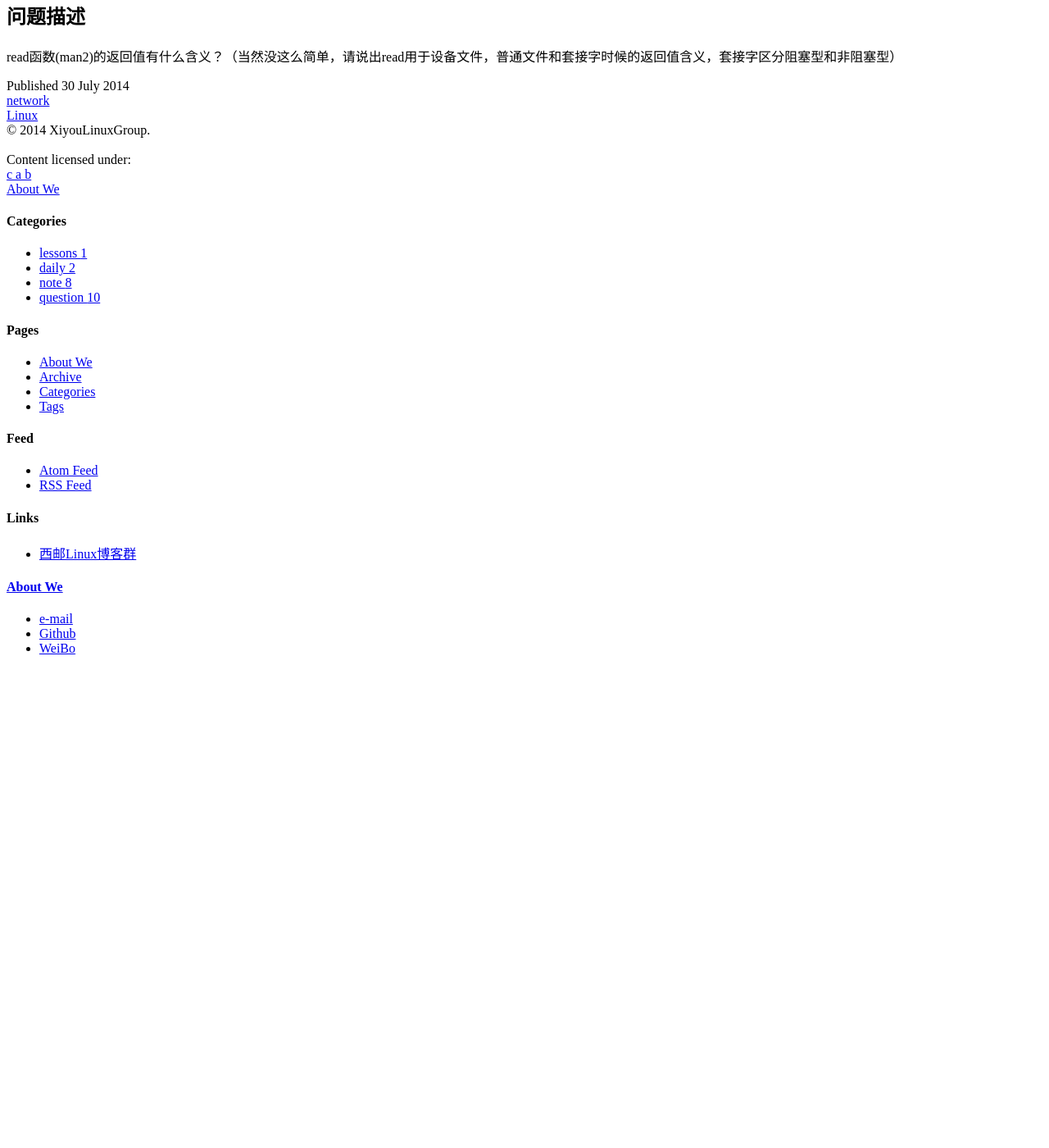
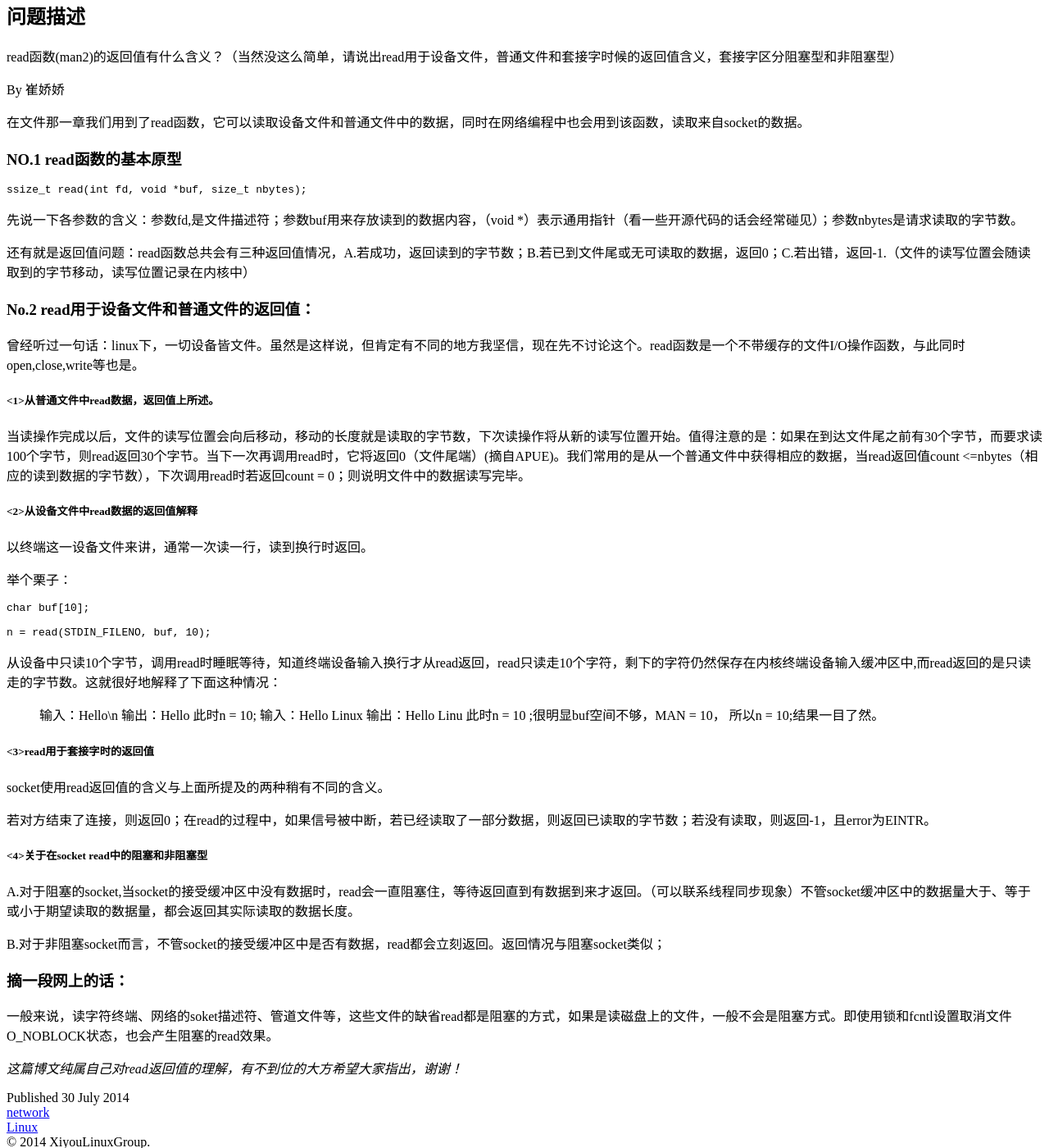
Before and after one commit to hurley25/FAQ, a Jekyll site: the page built from _posts/2014-07-30-read-function-return-code.md, in a window 1280 px wide and 1400 px high, scrolled down 249 px. Shown: the whole window at 82% size. Built offline with Jekyll 4.4.1, drawn with Linux system fonts in a browser that asks for light colours; nearby versions of some CDN libraries; library files that are not in the unit come from our copies; comment, search, counter and statistics services are not loaded; before the commit the page ends 1065 px from its top, so only the background shows below that.

Commit message:
Update 2014-07-30-read-function-return-code.md

```diff
--- a/_posts/2014-07-30-read-function-return-code.md
+++ b/_posts/2014-07-30-read-function-return-code.md
@@ -9,3 +9,69 @@
 ## 问题描述
 
 read函数(man2)的返回值有什么含义？（当然没这么简单，请说出read用于设备文件，普通文件和套接字时候的返回值含义，套接字区分阻塞型和非阻塞型）
+
+By 崔娇娇
+
+在文件那一章我们用到了read函数，它可以读取设备文件和普通文件中的数据，同时在网络编程中也会用到该函数，读取来自socket的数据。
+
+
+###NO.1  read函数的基本原型
+
+    ssize_t read(int fd, void *buf, size_t nbytes);
+
+先说一下各参数的含义：参数fd,是文件描述符；参数buf用来存放读到的数据内容，（void *）表示通用指针（看一些开源代码的话会经常碰见）；参数nbytes是请求读取的字节数。
+
+还有就是返回值问题：read函数总共会有三种返回值情况，A.若成功，返回读到的字节数；B.若已到文件尾或无可读取的数据，返回0；C.若出错，返回-1.（文件的读写位置会随读取到的字节移动，读写位置记录在内核中）
+
+
+###No.2  read用于设备文件和普通文件的返回值：
+
+曾经听过一句话：linux下，一切设备皆文件。虽然是这样说，但肯定有不同的地方我坚信，现在先不讨论这个。read函数是一个不带缓存的文件I/O操作函数，与此同时open,close,write等也是。
+
+#####<1>从普通文件中read数据，返回值上所述。
+
+当读操作完成以后，文件的读写位置会向后移动，移动的长度就是读取的字节数，下次读操作将从新的读写位置开始。值得注意的是：如果在到达文件尾之前有30个字节，而要求读100个字节，则read返回30个字节。当下一次再调用read时，它将返回0（文件尾端）(摘自APUE)。我们常用的是从一个普通文件中获得相应的数据，当read返回值count
+ <=nbytes（相应的读到数据的字节数），下次调用read时若返回count = 0；则说明文件中的数据读写完毕。
+
+#####<2>从设备文件中read数据的返回值解释
+
+以终端这一设备文件来讲，通常一次读一行，读到换行时返回。
+
+举个栗子：
+
+
+    char buf[10];
+
+    n = read(STDIN_FILENO, buf, 10);
+
+从设备中只读10个字节，调用read时睡眠等待，知道终端设备输入换行才从read返回，read只读走10个字符，剩下的字符仍然保存在内核终端设备输入缓冲区中,而read返回的是只读走的字节数。这就很好地解释了下面这种情况：
+>输入：Hello\n    输出：Hello     此时n  = 10;
+>输入：Hello Linux  输出：Hello
+ Linu    此时n = 10 ;很明显buf空间不够，MAN = 10， 所以n = 10;结果一目了然。
+
+
+
+#####<3>read用于套接字时的返回值
+
+socket使用read返回值的含义与上面所提及的两种稍有不同的含义。
+
+若对方结束了连接，则返回0；在read的过程中，如果信号被中断，若已经读取了一部分数据，则返回已读取的字节数；若没有读取，则返回-1，且error为EINTR。
+
+
+
+
+#####<4>关于在socket  read中的阻塞和非阻塞型
+
+A.对于阻塞的socket,当socket的接受缓冲区中没有数据时，read会一直阻塞住，等待返回直到有数据到来才返回。（可以联系线程同步现象）不管socket缓冲区中的数据量大于、等于或小于期望读取的数据量，都会返回其实际读取的数据长度。
+
+B.对于非阻塞socket而言，不管socket的接受缓冲区中是否有数据，read都会立刻返回。返回情况与阻塞socket类似；
+
+
+
+###摘一段网上的话：
+
+一般来说，读字符终端、网络的soket描述符、管道文件等，这些文件的缺省read都是阻塞的方式，如果是读磁盘上的文件，一般不会是阻塞方式。即使用锁和fcntl设置取消文件O_NOBLOCK状态，也会产生阻塞的read效果。
+
+
+
+*这篇博文纯属自己对read返回值的理解，有不到位的大方希望大家指出，谢谢！*
```
